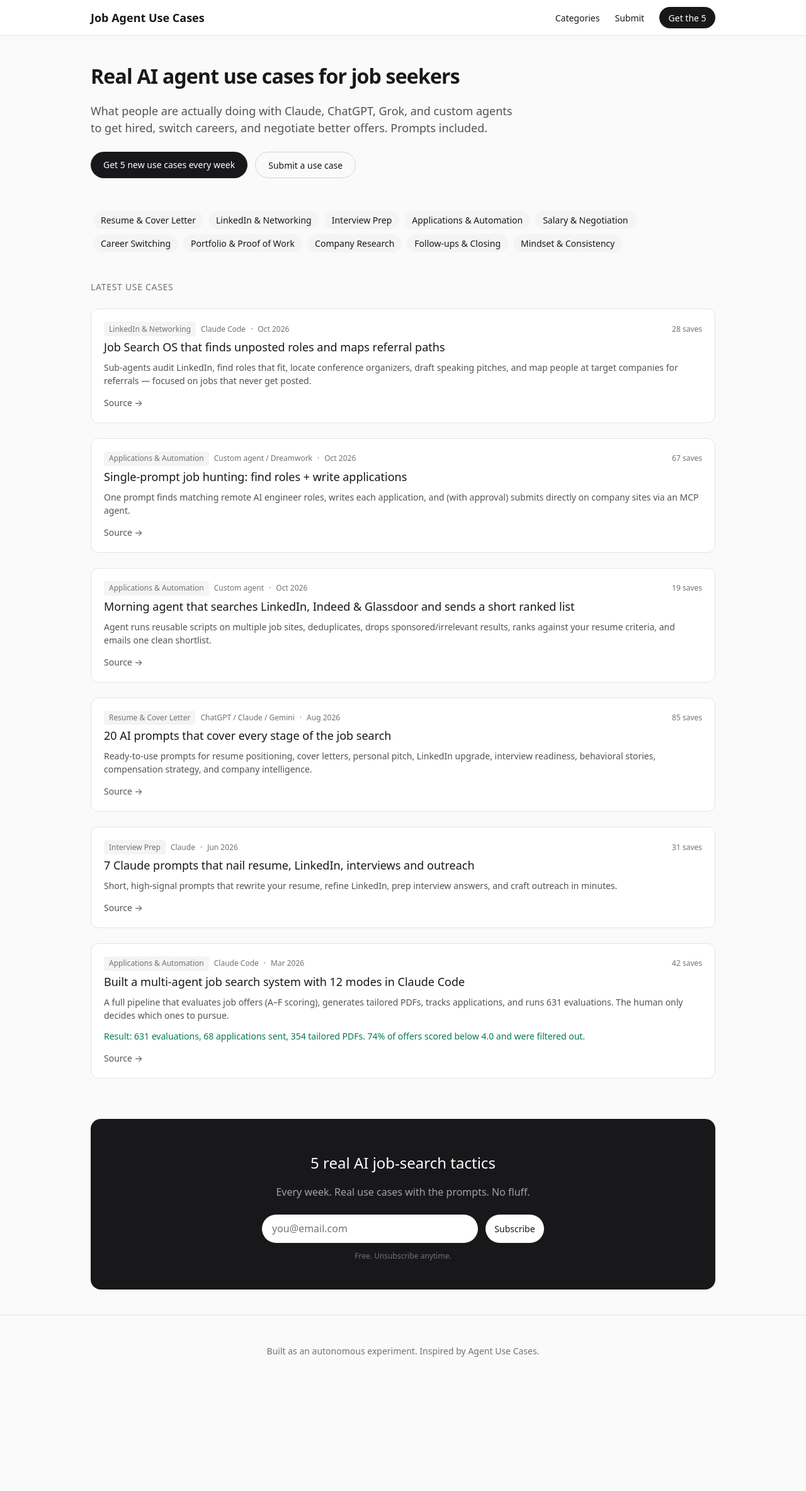
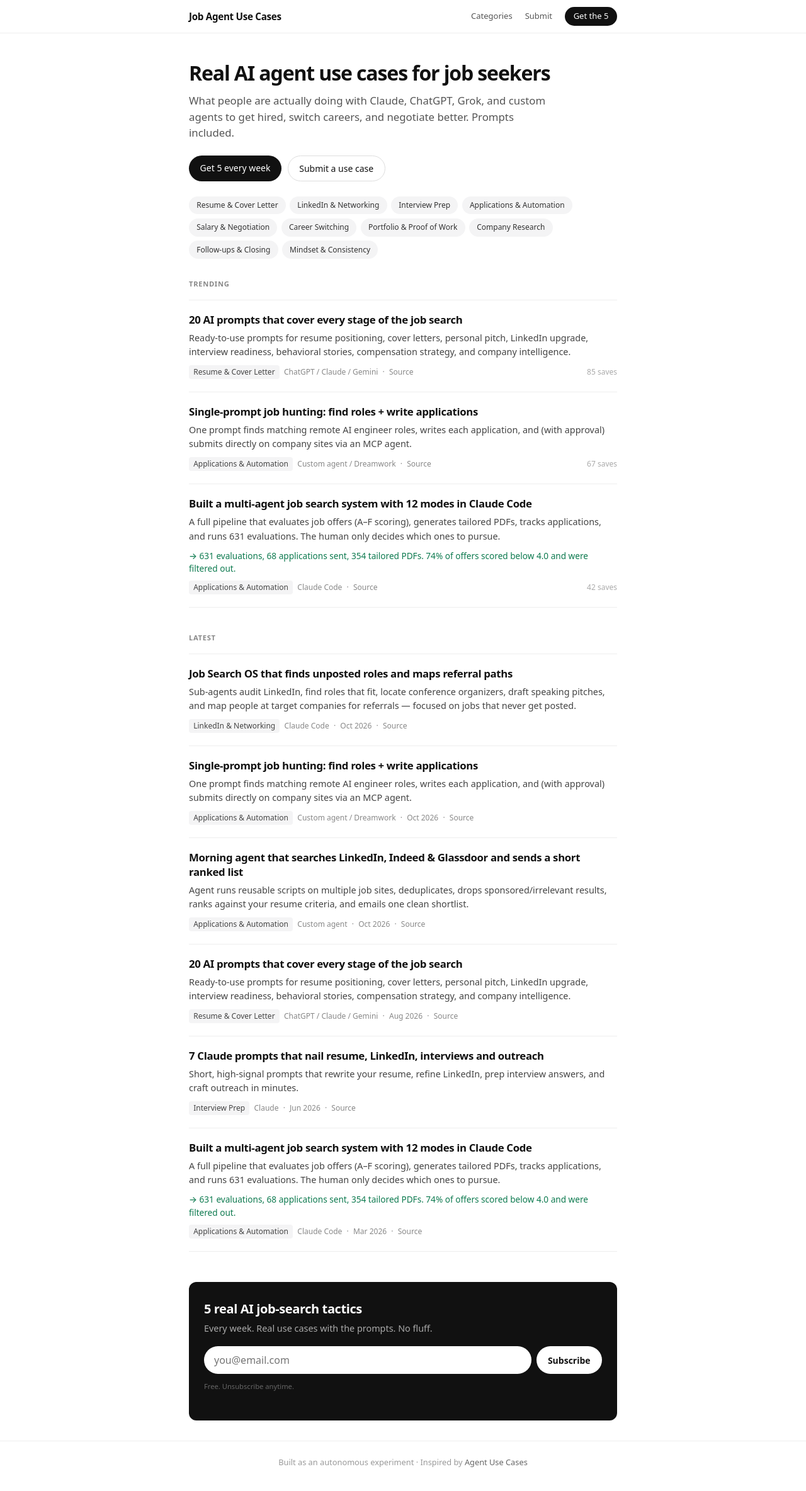
Before and after one commit to Labuscadora16/job-agent-use-cases, a Next.js app: page / in a window 1280 px wide. Shown: the top 2368 px of the page at 63% size. Before the commit the page ends 2202 px from the top, so only its background shows below. Built offline with nearby package versions, Linux system fonts and the light colour scheme.

Commit message:
Visual redesign: denser, more editorial layout inspired by agentusecases.ai

```diff
--- a/src/app/categories/[slug]/page.tsx
+++ b/src/app/categories/[slug]/page.tsx
@@ -15,21 +15,27 @@ export default function CategoryPage({
     .sort((a, b) => new Date(b.date).getTime() - new Date(a.date).getTime());
 
   return (
-    <div className="container">
-      <Link href="/categories" className="muted" style={{ fontSize: "0.875rem", display: "inline-block", marginBottom: "1rem" }}>
+    <div className="wrap" style={{ paddingTop: "2rem", paddingBottom: "3rem" }}>
+      <Link href="/categories" style={{ fontSize: "0.8rem", color: "#888" }}>
         ← All categories
       </Link>
-      <h1>{category.name}</h1>
-      <p className="muted" style={{ marginBottom: "2rem" }}>
+      <h1 style={{ fontSize: "1.5rem", fontWeight: 650, letterSpacing: "-0.03em", margin: "0.75rem 0 0.35rem" }}>
+        {category.name}
+      </h1>
+      <p style={{ color: "#666", fontSize: "0.95rem", margin: "0 0 1.75rem" }}>
         {category.description}
       </p>
 
       {items.length === 0 ? (
-        <p className="muted">No use cases in this category yet.</p>
+        <p style={{ color: "#888" }}>No use cases in this category yet.</p>
       ) : (
-        items.map((uc) => (
-          <article key={uc.id} className="card">
-            <div className="meta">
+        <div className="list">
+          {items.map((uc) => (
+            <article key={uc.id} className="item">
+              <h2 className="item-title">{uc.title}</h2>
+              <p className="item-desc">{uc.description}</p>
+              {uc.result && <p className="item-result">→ {uc.result}</p>}
+              <div className="item-meta">
                 {uc.agent && <span>{uc.agent}</span>}
                 <span>·</span>
                 <time dateTime={uc.date}>
@@ -38,17 +44,18 @@ export default function CategoryPage({
                     year: "numeric",
                   })}
                 </time>
+                {uc.sourceUrl && (
+                  <>
+                    <span>·</span>
+                    <a href={uc.sourceUrl} target="_blank" rel="noopener noreferrer">
+                      Source
+                    </a>
+                  </>
+                )}
               </div>
-            <h3>{uc.title}</h3>
-            <p className="muted" style={{ fontSize: "0.875rem" }}>{uc.description}</p>
-            {uc.result && <p className="result">Result: {uc.result}</p>}
-            {uc.sourceUrl && (
-              <a href={uc.sourceUrl} target="_blank" rel="noopener noreferrer" className="muted" style={{ fontSize: "0.875rem" }}>
-                Source →
-              </a>
-            )}
             </article>
-        ))
+          ))}
+        </div>
       )}
     </div>
   );
--- a/src/app/globals.css
+++ b/src/app/globals.css
@@ -1,76 +1,168 @@
 * { box-sizing: border-box; }
 html, body { margin: 0; padding: 0; }
 body {
-  font-family: system-ui, -apple-system, BlinkMacSystemFont, "Segoe UI", Roboto, sans-serif;
-  background: #fafafa;
-  color: #18181b;
+  font-family: ui-sans-serif, system-ui, -apple-system, BlinkMacSystemFont, "Segoe UI", Roboto, "Helvetica Neue", Arial, sans-serif;
+  background: #fff;
+  color: #111;
   line-height: 1.5;
+  -webkit-font-smoothing: antialiased;
 }
 a { color: inherit; text-decoration: none; }
-a:hover { text-decoration: underline; }
+a:hover { text-decoration: underline; text-underline-offset: 3px; }
 button, input, textarea { font: inherit; }
 
-.container { max-width: 64rem; margin: 0 auto; padding: 2.5rem 1rem; }
+/* Layout */
+.wrap { max-width: 720px; margin: 0 auto; padding: 0 1.25rem; }
+
+/* Header */
 .header {
-  border-bottom: 1px solid #e4e4e7;
-  background: rgba(255,255,255,0.9);
+  border-bottom: 1px solid #eee;
   position: sticky; top: 0; z-index: 50;
-  backdrop-filter: blur(8px);
+  background: rgba(255,255,255,0.92);
+  backdrop-filter: blur(10px);
 }
 .header-inner {
-  max-width: 64rem; margin: 0 auto; padding: 0 1rem;
-  height: 3.5rem; display: flex; align-items: center; justify-content: space-between;
+  max-width: 720px; margin: 0 auto; padding: 0 1.25rem;
+  height: 52px; display: flex; align-items: center; justify-content: space-between;
 }
-.nav { display: flex; align-items: center; gap: 1.5rem; font-size: 0.875rem; }
+.logo { font-weight: 600; font-size: 0.95rem; letter-spacing: -0.02em; }
+.logo:hover { text-decoration: none; }
+.nav { display: flex; align-items: center; gap: 1.25rem; font-size: 0.8125rem; color: #555; }
+.nav a:hover { color: #111; }
+.nav-cta {
+  background: #111; color: #fff !important; padding: 0.35rem 0.85rem;
+  border-radius: 999px; font-weight: 500; font-size: 0.8125rem;
+}
+.nav-cta:hover { opacity: 0.85; text-decoration: none !important; }
+
+/* Hero */
+.hero { padding: 2.75rem 0 1.5rem; }
+.hero h1 {
+  font-size: 1.75rem; font-weight: 650; letter-spacing: -0.035em;
+  line-height: 1.2; margin: 0 0 0.75rem;
+}
+.hero p {
+  font-size: 1.05rem; color: #555; margin: 0 0 1.5rem; max-width: 36rem;
+}
+.hero-actions { display: flex; flex-wrap: wrap; gap: 0.6rem; }
 .btn {
-  background: #18181b; color: #fff; padding: 0.4rem 0.9rem;
-  border-radius: 9999px; font-size: 0.875rem; font-weight: 500;
-  border: none; cursor: pointer; display: inline-block;
+  display: inline-block; background: #111; color: #fff;
+  padding: 0.55rem 1.1rem; border-radius: 999px;
+  font-size: 0.875rem; font-weight: 500; border: none; cursor: pointer;
 }
-.btn:hover { opacity: 0.9; text-decoration: none; }
-.btn-outline {
-  background: transparent; color: #18181b;
-  border: 1px solid #d4d4d8; padding: 0.6rem 1.25rem;
-  border-radius: 9999px; font-size: 0.875rem; font-weight: 500;
-  display: inline-block;
+.btn:hover { opacity: 0.88; text-decoration: none; }
+.btn-ghost {
+  display: inline-block; background: transparent; color: #111;
+  padding: 0.55rem 1.1rem; border-radius: 999px;
+  font-size: 0.875rem; font-weight: 500; border: 1px solid #ddd;
 }
-.card {
-  background: #fff; border: 1px solid #e4e4e7; border-radius: 0.75rem;
-  padding: 1.25rem; margin-bottom: 1.5rem;
+.btn-ghost:hover { background: #f7f7f7; text-decoration: none; }
+
+/* Category chips */
+.chips { display: flex; flex-wrap: wrap; gap: 0.4rem; margin: 0 0 2rem; }
+.chip {
+  font-size: 0.75rem; padding: 0.28rem 0.7rem; border-radius: 999px;
+  background: #f4f4f5; color: #333; border: 1px solid transparent;
 }
-.card:hover { border-color: #a1a1aa; }
-.badge {
-  background: #f4f4f5; padding: 0.15rem 0.5rem; border-radius: 0.25rem;
-  font-size: 0.75rem;
+.chip:hover { background: #ebebeb; text-decoration: none; }
+
+/* Section labels */
+.section-label {
+  font-size: 0.7rem; font-weight: 600; text-transform: uppercase;
+  letter-spacing: 0.06em; color: #888; margin: 0 0 1rem;
 }
-.meta { display: flex; align-items: center; gap: 0.5rem; font-size: 0.75rem; color: #71717a; margin-bottom: 0.25rem; }
-.footer {
-  border-top: 1px solid #e4e4e7; padding: 2rem; text-align: center;
-  font-size: 0.875rem; color: #71717a;
+
+/* Use case cards — editorial list style */
+.list { display: flex; flex-direction: column; gap: 0; }
+.item {
+  padding: 1.25rem 0;
+  border-top: 1px solid #eee;
 }
+.item:last-child { border-bottom: 1px solid #eee; }
+.item-title {
+  font-size: 1.05rem; font-weight: 600; letter-spacing: -0.02em;
+  margin: 0 0 0.4rem; line-height: 1.35;
+}
+.item-desc {
+  font-size: 0.9rem; color: #444; margin: 0 0 0.6rem; line-height: 1.55;
+}
+.item-result {
+  font-size: 0.85rem; color: #0d7a4f; margin: 0 0 0.55rem;
+  font-weight: 500;
+}
+.item-meta {
+  display: flex; flex-wrap: wrap; align-items: center; gap: 0.45rem;
+  font-size: 0.75rem; color: #888;
+}
+.item-meta .tag {
+  background: #f4f4f5; color: #444; padding: 0.12rem 0.45rem;
+  border-radius: 4px; font-weight: 500;
+}
+.item-meta a { color: #888; }
+.item-meta a:hover { color: #111; }
+.saves { margin-left: auto; color: #aaa; }
+
+/* Newsletter */
 .newsletter {
-  background: #18181b; color: #fff; border-radius: 1rem;
-  padding: 2rem; text-align: center; margin-top: 4rem;
+  margin: 3rem 0 2rem;
+  padding: 1.75rem 1.5rem;
+  background: #111; color: #fff;
+  border-radius: 12px;
+}
+.newsletter h2 {
+  font-size: 1.25rem; font-weight: 600; margin: 0 0 0.35rem;
+  letter-spacing: -0.02em;
+}
+.newsletter p { color: #aaa; font-size: 0.9rem; margin: 0 0 1.1rem; }
+.newsletter form {
+  display: flex; flex-wrap: wrap; gap: 0.5rem;
 }
 .newsletter input {
-  flex: 1; padding: 0.65rem 1rem; border-radius: 9999px;
-  border: none; color: #18181b; min-width: 200px;
+  flex: 1; min-width: 180px; padding: 0.6rem 1rem;
+  border-radius: 999px; border: none; color: #111; background: #fff;
 }
-.newsletter form {
-  display: flex; flex-wrap: wrap; gap: 0.75rem;
-  max-width: 28rem; margin: 0 auto; justify-content: center;
+.newsletter button {
+  background: #fff; color: #111; border: none;
+  padding: 0.6rem 1.15rem; border-radius: 999px;
+  font-weight: 600; font-size: 0.875rem; cursor: pointer;
 }
-.chip {
-  font-size: 0.875rem; padding: 0.25rem 0.75rem; border-radius: 9999px;
-  background: #f4f4f5; display: inline-block; margin: 0.25rem;
+.newsletter button:hover { opacity: 0.9; }
+.newsletter .fine { font-size: 0.7rem; color: #666; margin-top: 0.75rem; }
+
+/* Footer */
+.footer {
+  border-top: 1px solid #eee; padding: 1.5rem 0 2.5rem;
+  font-size: 0.8rem; color: #999; text-align: center;
 }
-.chip:hover { background: #e4e4e7; text-decoration: none; }
-h1 { font-size: 2rem; font-weight: 600; letter-spacing: -0.025em; margin: 0 0 0.75rem; }
-h2 { font-size: 0.875rem; font-weight: 500; color: #71717a; text-transform: uppercase; letter-spacing: 0.05em; }
-h3 { font-size: 1.125rem; font-weight: 500; margin: 0 0 0.5rem; }
-.muted { color: #52525b; }
-.result { color: #047857; font-size: 0.875rem; margin: 0.75rem 0; }
-.hero-actions { display: flex; flex-wrap: wrap; gap: 0.75rem; margin-top: 1.5rem; }
-@media (max-width: 640px) {
-  h1 { font-size: 1.5rem; }
+.footer a { color: #666; }
+
+/* Categories grid */
+.cat-grid {
+  display: grid; gap: 0.75rem;
+  grid-template-columns: 1fr;
 }
+@media (min-width: 560px) {
+  .cat-grid { grid-template-columns: 1fr 1fr; }
+  .hero h1 { font-size: 2rem; }
+}
+.cat-card {
+  border: 1px solid #eee; border-radius: 10px; padding: 1.15rem 1.25rem;
+  transition: border-color 0.15s;
+}
+.cat-card:hover { border-color: #ccc; text-decoration: none; }
+.cat-card h3 { font-size: 0.95rem; font-weight: 600; margin: 0 0 0.3rem; }
+.cat-card p { font-size: 0.8rem; color: #666; margin: 0 0 0.5rem; }
+.cat-card .count { font-size: 0.7rem; color: #aaa; }
+
+/* Form */
+.form-group { margin-bottom: 1.15rem; }
+.form-group label {
+  display: block; font-size: 0.8rem; font-weight: 500; margin-bottom: 0.3rem;
+}
+.form-group input, .form-group textarea {
+  width: 100%; padding: 0.55rem 0.75rem; border-radius: 8px;
+  border: 1px solid #ddd; background: #fff;
+}
+.form-group input:focus, .form-group textarea:focus {
+  outline: none; border-color: #111;
+}
--- a/src/app/layout.tsx
+++ b/src/app/layout.tsx
@@ -18,27 +18,26 @@ export default function RootLayout({
       <body>
         <header className="header">
           <div className="header-inner">
-            <Link href="/" style={{ fontWeight: 600, fontSize: "1.125rem" }}>
+            <Link href="/" className="logo">
               Job Agent Use Cases
             </Link>
             <nav className="nav">
               <Link href="/categories">Categories</Link>
               <Link href="/submit">Submit</Link>
-              <Link href="/#newsletter" className="btn">
+              <Link href="/#newsletter" className="nav-cta">
                 Get the 5
               </Link>
             </nav>
           </div>
         </header>
-        <main style={{ minHeight: "calc(100vh - 3.5rem)" }}>{children}</main>
+        <main>{children}</main>
         <footer className="footer">
-          <p>
-            Built as an autonomous experiment. Inspired by{" "}
+          <div className="wrap">
+            Built as an autonomous experiment · Inspired by{" "}
             <a href="https://agentusecases.ai" target="_blank" rel="noopener">
               Agent Use Cases
             </a>
-            .
-          </p>
+          </div>
         </footer>
       </body>
     </html>
--- a/src/app/page.tsx
+++ b/src/app/page.tsx
@@ -3,43 +3,80 @@ import { useCases, categories } from "../data/use-cases";
 
 export default function Home() {
   const sorted = [...useCases].sort(
+    (a, b) => (b.saves || 0) - (a.saves || 0)
+  );
+  const byDate = [...useCases].sort(
     (a, b) => new Date(b.date).getTime() - new Date(a.date).getTime()
   );
 
   return (
-    <div className="container">
-      <section style={{ marginBottom: "3rem" }}>
+    <div className="wrap">
+      <section className="hero">
         <h1>Real AI agent use cases for job seekers</h1>
-        <p className="muted" style={{ fontSize: "1.125rem", maxWidth: "42rem" }}>
+        <p>
           What people are actually doing with Claude, ChatGPT, Grok, and custom
-          agents to get hired, switch careers, and negotiate better offers.
-          Prompts included.
+          agents to get hired, switch careers, and negotiate better. Prompts
+          included.
         </p>
         <div className="hero-actions">
-          <Link href="/#newsletter" className="btn" style={{ padding: "0.65rem 1.25rem" }}>
-            Get 5 new use cases every week
+          <Link href="/#newsletter" className="btn">
+            Get 5 every week
           </Link>
-          <Link href="/submit" className="btn-outline">
+          <Link href="/submit" className="btn-ghost">
             Submit a use case
           </Link>
         </div>
       </section>
 
-      <section style={{ marginBottom: "2.5rem" }}>
+      <div className="chips">
         {categories.map((cat) => (
           <Link key={cat.slug} href={`/categories/${cat.slug}`} className="chip">
             {cat.name}
           </Link>
         ))}
+      </div>
+
+      <section style={{ marginBottom: "2.5rem" }}>
+        <p className="section-label">Trending</p>
+        <div className="list">
+          {sorted.slice(0, 3).map((uc) => (
+            <article key={uc.id} className="item">
+              <h2 className="item-title">{uc.title}</h2>
+              <p className="item-desc">{uc.description}</p>
+              {uc.result && <p className="item-result">→ {uc.result}</p>}
+              <div className="item-meta">
+                <span className="tag">
+                  {categories.find((c) => c.slug === uc.category)?.name}
+                </span>
+                {uc.agent && <span>{uc.agent}</span>}
+                {uc.sourceUrl && (
+                  <>
+                    <span>·</span>
+                    <a href={uc.sourceUrl} target="_blank" rel="noopener noreferrer">
+                      Source
+                    </a>
+                  </>
+                )}
+                {uc.saves !== undefined && (
+                  <span className="saves">{uc.saves} saves</span>
+                )}
+              </div>
+            </article>
+          ))}
+        </div>
       </section>
 
       <section>
-        <h2 style={{ marginBottom: "1.5rem" }}>Latest use cases</h2>
-        {sorted.map((uc) => (
-          <article key={uc.id} className="card">
-            <div className="meta">
-              <span className="badge">
-                {categories.find((c) => c.slug === uc.category)?.name || uc.category}
+        <p className="section-label">Latest</p>
+        <div className="list">
+          {byDate.map((uc) => (
+            <article key={`latest-${uc.id}`} className="item">
+              <h2 className="item-title">{uc.title}</h2>
+              <p className="item-desc">{uc.description}</p>
+              {uc.result && <p className="item-result">→ {uc.result}</p>}
+              <div className="item-meta">
+                <span className="tag">
+                  {categories.find((c) => c.slug === uc.category)?.name}
                 </span>
                 {uc.agent && <span>{uc.agent}</span>}
                 <span>·</span>
@@ -49,40 +86,28 @@ export default function Home() {
                     year: "numeric",
                   })}
                 </time>
-              {uc.saves !== undefined && (
-                <span style={{ marginLeft: "auto" }}>{uc.saves} saves</span>
+                {uc.sourceUrl && (
+                  <>
+                    <span>·</span>
+                    <a href={uc.sourceUrl} target="_blank" rel="noopener noreferrer">
+                      Source
+                    </a>
+                  </>
                 )}
               </div>
-            <h3>{uc.title}</h3>
-            <p className="muted" style={{ fontSize: "0.875rem", margin: "0 0 0.75rem" }}>
-              {uc.description}
-            </p>
-            {uc.result && <p className="result">Result: {uc.result}</p>}
-            {uc.sourceUrl && (
-              <a href={uc.sourceUrl} target="_blank" rel="noopener noreferrer" className="muted" style={{ fontSize: "0.875rem" }}>
-                Source →
-              </a>
-            )}
             </article>
           ))}
+        </div>
       </section>
 
       <section id="newsletter" className="newsletter">
-        <h2 style={{ color: "#fff", fontSize: "1.5rem", textTransform: "none", letterSpacing: 0, marginBottom: "0.5rem" }}>
-          5 real AI job-search tactics
-        </h2>
-        <p style={{ color: "#a1a1aa", marginBottom: "1.5rem" }}>
-          Every week. Real use cases with the prompts. No fluff.
-        </p>
+        <h2>5 real AI job-search tactics</h2>
+        <p>Every week. Real use cases with the prompts. No fluff.</p>
         <form>
           <input type="email" name="email" required placeholder="you@email.com" />
-          <button type="submit" className="btn" style={{ background: "#fff", color: "#18181b" }}>
-            Subscribe
-          </button>
+          <button type="submit">Subscribe</button>
         </form>
-        <p style={{ fontSize: "0.75rem", color: "#71717a", marginTop: "0.75rem" }}>
-          Free. Unsubscribe anytime.
-        </p>
+        <p className="fine">Free. Unsubscribe anytime.</p>
       </section>
     </div>
   );
```
Also changed, not shown: src/app/categories/page.tsx (+9 -9 lines), src/app/submit/page.tsx (+23 -48 lines). Lines whose indentation alone changed are shown as unchanged.
